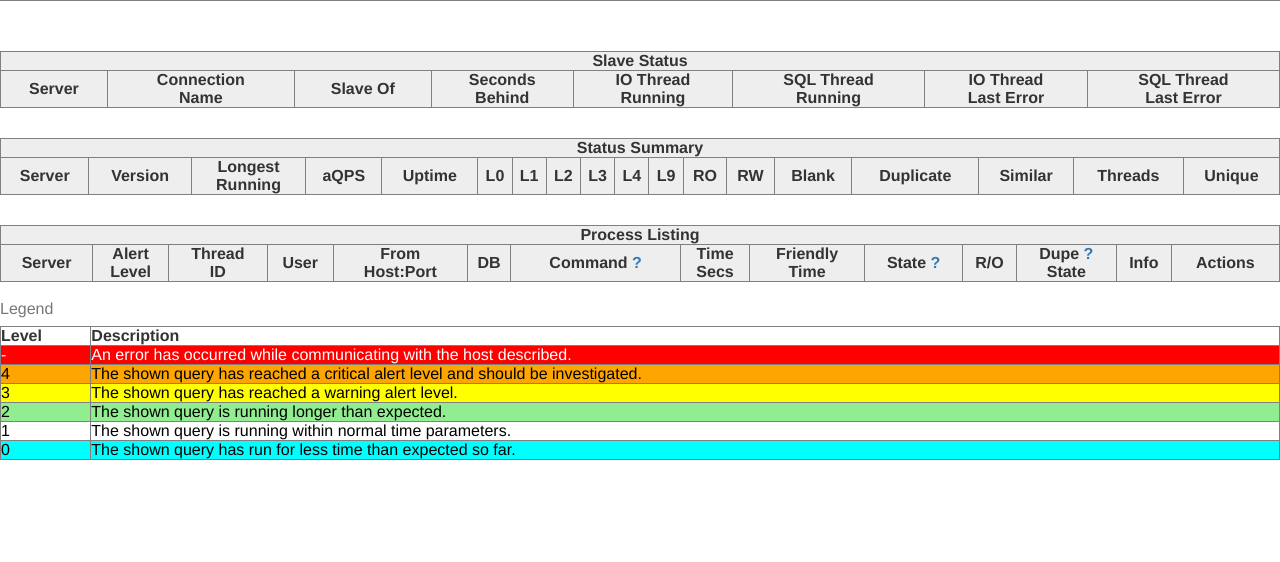
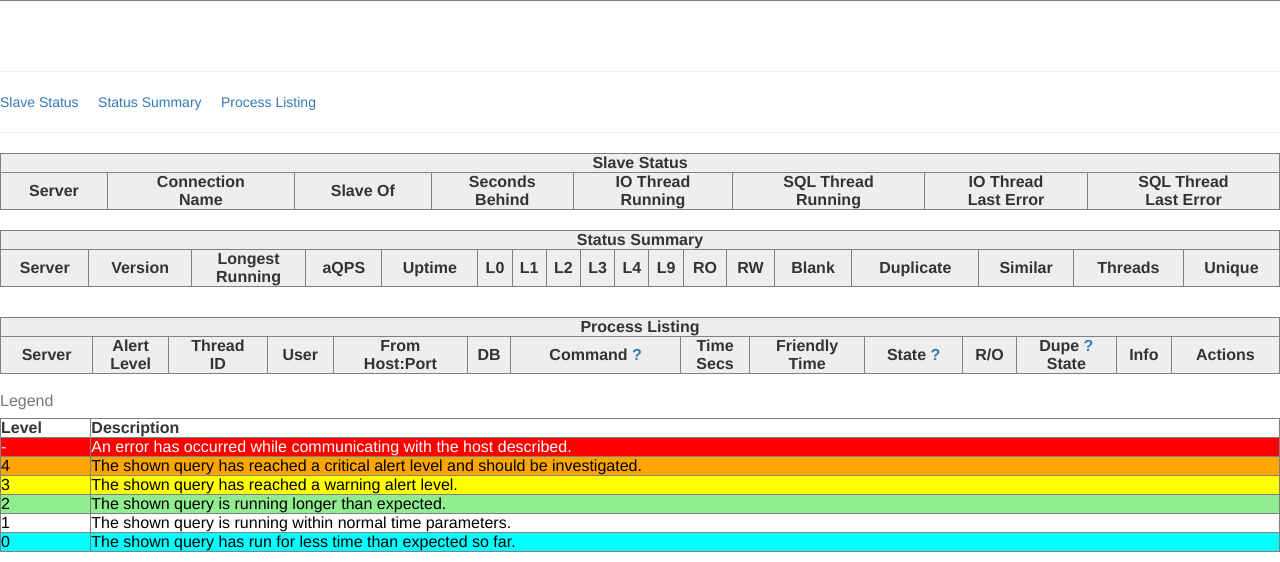
Before and after one commit to kbcmdba/ActiveQueryListing, a PHP site: page / in a window 1280 px wide; the page is wider, and only the part inside the window is pictured. Shown: the part 418-980 px from the top of that part. Before the commit the page ends 878 px from the top of that part, so only its background shows below. Run offline with PHP 8.4, Linux system fonts and the light colour scheme; data that the repository does not hold is empty; some libraries are stand-ins or nearby versions.

Commit message:
Added some hyperlinks.

```diff
--- a/index.php
+++ b/index.php
@@ -306,6 +306,13 @@ JS
 &nbsp;
 <p />
 
+<hr />
+<a href="#slaveStatus">Slave Status</a> &nbsp; &nbsp;
+<a href="#statusSummary">Status Summary</a> &nbsp; &nbsp;
+<a href="#processListing">Process Listing</a>
+<hr />
+
+<a id="slaveStatus" />
 <table border=1 cellspacing=0 cellpadding=2 id="slaveTable" width="100%" class="tablesorter">
   <thead>
     $slaveHeaderFooter
@@ -321,6 +328,7 @@ JS
 &nbsp;
 <p />
 
+<a id="statusSummary" />
 <table border=1 cellspacing=0 cellpadding=2 id="summaryTable" width="100%" class="tablesorter">
   <thead>
     $summaryHeaderFooter
@@ -336,6 +344,7 @@ JS
 &nbsp;
 <p />
 
+<a id="processListing" />
 <table border=1 cellspacing=0 cellpadding=2 id="processTable" width="100%" class="tablesorter">
   <thead>
     $processHeaderFooter
```
